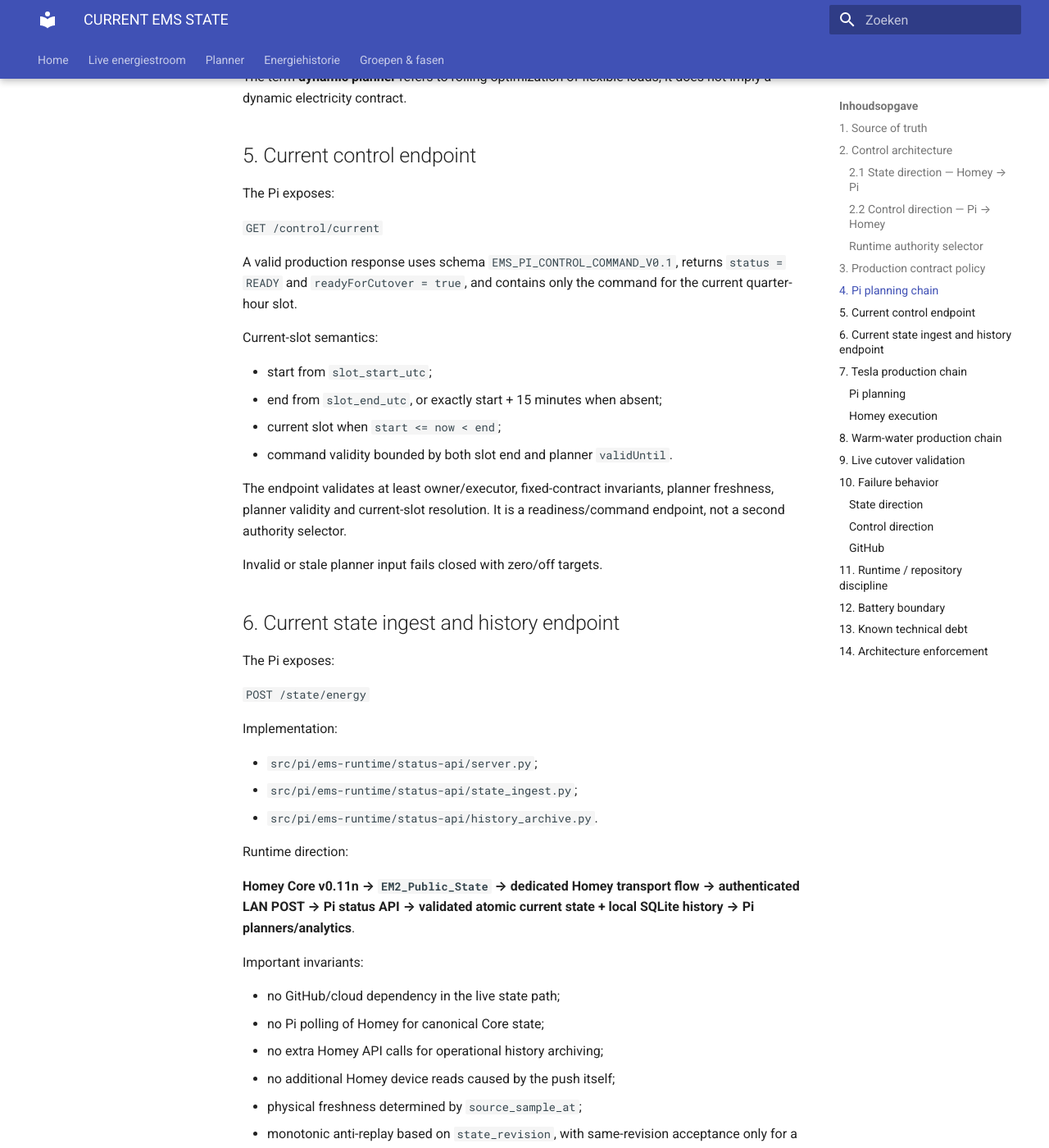
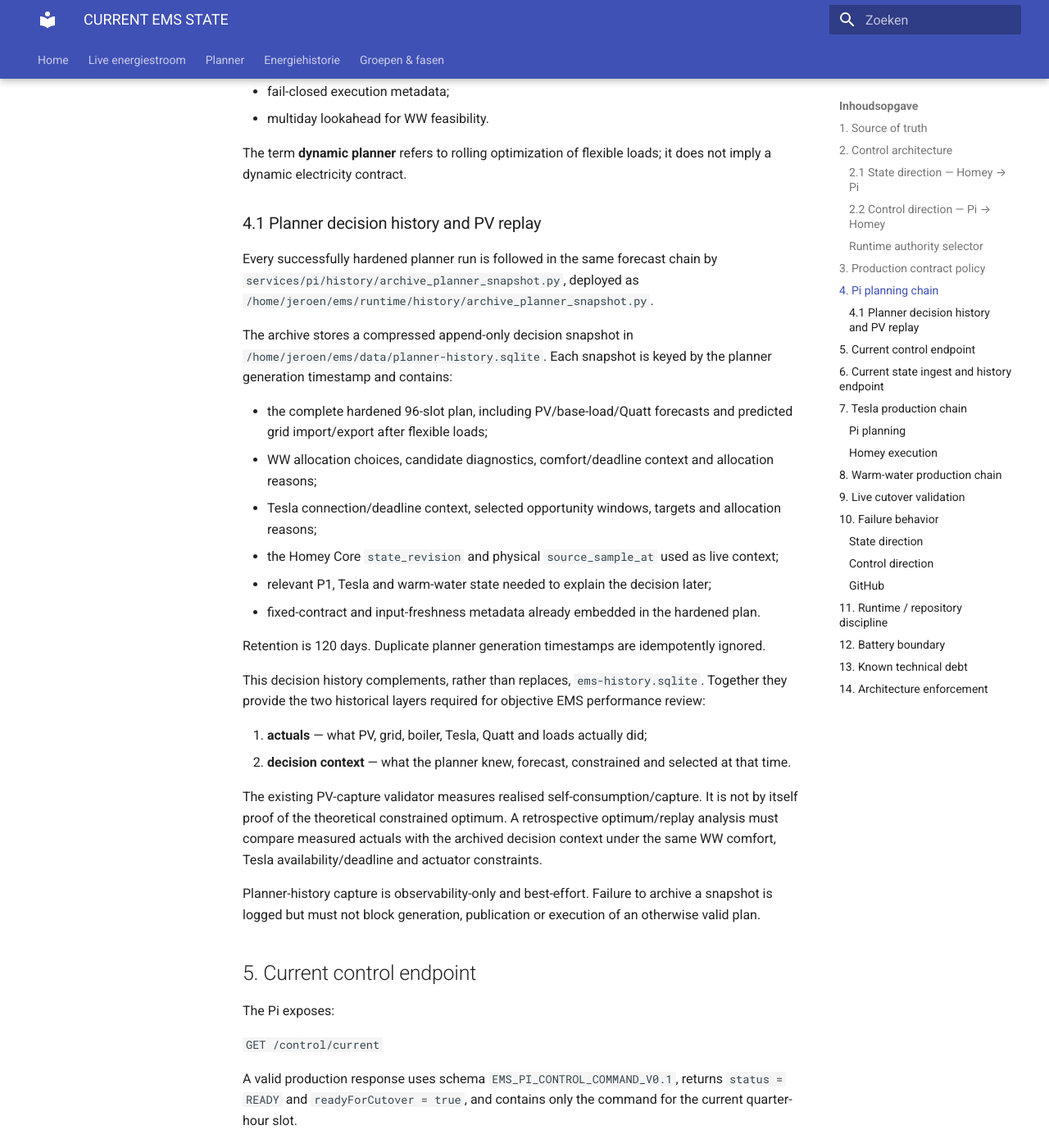
Before and after one commit to OnsKasteeltje/homey-energy-manual, an MkDocs documentation site: the page built from docs/architecture/CURRENT-EMS-STATE.md, in a window 1280 px wide and 1400 px high, scrolled down 4545 px. Shown: the whole window at 82% size. Built offline with MkDocs 1.6.1 and Material for MkDocs 9.7.7, drawn with Linux system fonts in a browser that asks for light colours; some of the changed text lies outside the part shown.

Commit message:
Document planner decision history for PV replay

```diff
--- a/docs/architecture/CURRENT-EMS-STATE.md
+++ b/docs/architecture/CURRENT-EMS-STATE.md
@@ -16,7 +16,8 @@ Detailed bidirectional runtime chain: `docs/architecture/homey-pi-runtime-datafl
 - GitHub `main` is authoritative for Pi runtime source, deployment definitions and architecture documentation.
 - Deployed runtime: `/home/jeroen/ems/runtime/`.
 - Pi repository checkout: `/home/jeroen/ems/repo/homey-energy-manual`.
-- SQLite `/home/jeroen/ems/data/ems-history.sqlite` is the single operational historical database.
+- SQLite `/home/jeroen/ems/data/ems-history.sqlite` is the canonical operational measurement history.
+- SQLite `/home/jeroen/ems/data/planner-history.sqlite` is the canonical planner decision/replay history.
 - JSON under `/home/jeroen/ems/data/` and `docs/data/` is derived state, cache or publication output.
 - Homey Logic variable `EM2_Planner_Authority` is the sole runtime selector between Homey and Pi planner authority.
 - GitHub is **not** a runtime transport dependency for live Homey ↔ Pi state or control.
@@ -128,8 +129,9 @@ The regular chain builds planning inputs in this order:
 7. WW forecast import;
 8. quarter-hour planning inputs / shadow load plan;
 9. hardened dynamic planner;
-10. website shadow representations;
-11. publication artifacts.
+10. best-effort planner decision snapshot for retrospective replay;
+11. website shadow representations;
+12. publication artifacts.
 
 The forecast chain is executed by `ems-forecast-chain.service` (`Type=oneshot`), normally triggered by `ems-forecast-chain.timer`. `inactive (dead)` after a successful run is normal.
 
@@ -148,6 +150,30 @@ The current plan schema is `EMS_PI_DYNAMIC_SHADOW_PLAN_V0.3` and includes:
 - multiday lookahead for WW feasibility.
 
 The term **dynamic planner** refers to rolling optimization of flexible loads; it does not imply a dynamic electricity contract.
+
+### 4.1 Planner decision history and PV replay
+
+Every successfully hardened planner run is followed in the same forecast chain by `services/pi/history/archive_planner_snapshot.py`, deployed as `/home/jeroen/ems/runtime/history/archive_planner_snapshot.py`.
+
+The archive stores a compressed append-only decision snapshot in `/home/jeroen/ems/data/planner-history.sqlite`. Each snapshot is keyed by the planner generation timestamp and contains:
+
+- the complete hardened 96-slot plan, including PV/base-load/Quatt forecasts and predicted grid import/export after flexible loads;
+- WW allocation choices, candidate diagnostics, comfort/deadline context and allocation reasons;
+- Tesla connection/deadline context, selected opportunity windows, targets and allocation reasons;
+- the Homey Core `state_revision` and physical `source_sample_at` used as live context;
+- relevant P1, Tesla and warm-water state needed to explain the decision later;
+- fixed-contract and input-freshness metadata already embedded in the hardened plan.
+
+Retention is 120 days. Duplicate planner generation timestamps are idempotently ignored.
+
+This decision history complements, rather than replaces, `ems-history.sqlite`. Together they provide the two historical layers required for objective EMS performance review:
+
+1. **actuals** — what PV, grid, boiler, Tesla, Quatt and loads actually did;
+2. **decision context** — what the planner knew, forecast, constrained and selected at that time.
+
+The existing PV-capture validator measures realised self-consumption/capture. It is not by itself proof of the theoretical constrained optimum. A retrospective optimum/replay analysis must compare measured actuals with the archived decision context under the same WW comfort, Tesla availability/deadline and actuator constraints.
+
+Planner-history capture is observability-only and best-effort. Failure to archive a snapshot is logged but must not block generation, publication or execution of an otherwise valid plan.
 
 ## 5. Current control endpoint
 
@@ -296,6 +322,13 @@ If only SQLite historical archiving fails:
 - history quality/coverage must show the gap;
 - repair must remain local and must not add aggressive Homey polling.
 
+If only planner decision-history archiving fails:
+
+- the hardened plan remains valid and available to `/control/current`;
+- the forecast chain continues;
+- the archive warning is visible in the forecast-chain journal;
+- retrospective optimum/replay quality must report the missing decision-history interval.
+
 ### Control direction
 
 If the Pi plan or `/control/current` becomes stale or invalid:
@@ -330,6 +363,8 @@ For Homey ↔ Pi boundary changes, documentation must cover both state and contr
 
 Production `deploy/systemd/` must contain only units that remain valid for the intended runtime architecture. Obsolete automatic Homey pollers or alternative control writers must not remain deployable production timers.
 
+New Pi history functionality uses the target repository structure under `services/pi/history/`. The active planner remains temporarily in `src/pi/ems-runtime/planner/` because moving that production path would require coordinated systemd, deployment and runtime-path migration and would add unrelated cutover risk. This is an explicit `touch it, place it correctly` migration decision rather than a new legacy placement.
+
 ## 12. Battery boundary
 
 The planned battery architecture is Victron AC-coupled. When commissioned, Victron/DESS remains the primary realtime battery optimizer. Pi/Homey may provide forecasts, load intent and policy constraints but must not create a competing realtime battery optimizer.
@@ -355,6 +390,8 @@ The planned battery architecture is Victron AC-coupled. When commissioned, Victr
 - no second independent planner-generation owner;
 - no GitHub dependency in the live Homey ↔ Pi runtime state/control path;
 - accepted Homey state is the production source for local operational energy history;
+- hardened planner decisions are archived locally for retrospective replay without becoming a control-path dependency;
+- new Pi history code is placed under the target `services/pi/history/` structure and included in deployment/drift validation;
 - no automatic production timers for legacy Homey Insights/day-history polling;
 - no automatic Pi-side Homey control publisher while the Homey PI Bridge owns `/control/current` consumption.
 
```
